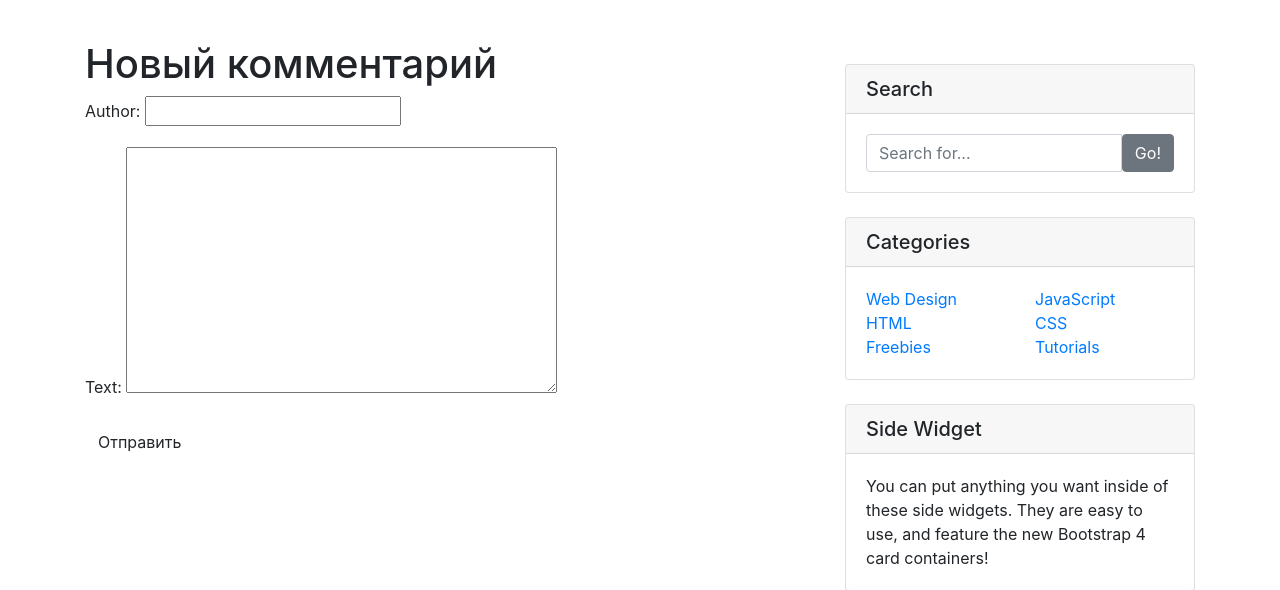
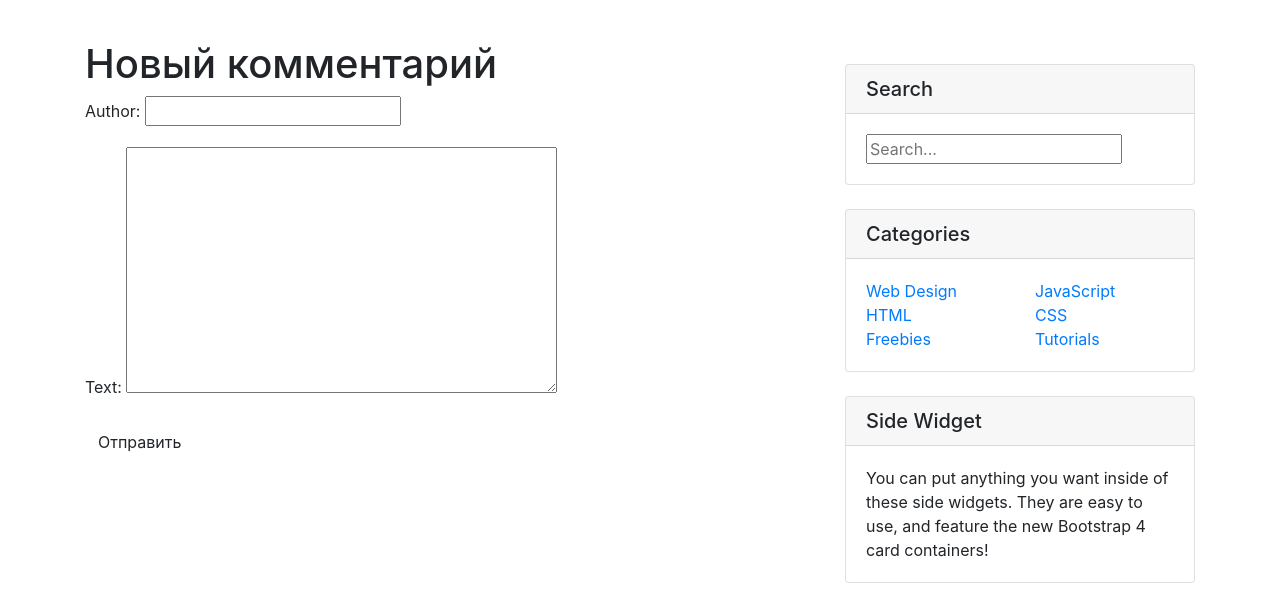
Before and after one commit to danyderden/blogez, a Django app: page /post/684e8754-d999-11e9-9a81-f018981d124b/comment/ in a window 1280 px wide. Shown: the part 56-646 px from the top of the page. Run offline with Django 3.2, Linux system fonts and the light colour scheme; data comes from the database, SQL or seed files in the repository; some libraries are stand-ins or nearby versions.

Commit message:
add search

```diff
--- a/app/admin.py
+++ b/app/admin.py
@@ -1,6 +1,5 @@
 from django.contrib import admin
-from app.models import Post
-from app.models import Tag, Comment
+from app.models import Tag, Comment, Post
 # Register your models here.
 
 admin.site.register(Post)
--- a/app/urls.py
+++ b/app/urls.py
@@ -2,6 +2,7 @@ from . import views
 from django.urls import path, include
 
 urlpatterns = [
+    path('search/', views.SearchResultsView.as_view(), name='search_results'),
     path('accounts/', include('django.contrib.auth.urls')),
     path('registration/', views.register, name='registration'),
     path('', views.PostList.as_view(), name='home'),
--- a/app/views.py
+++ b/app/views.py
@@ -1,6 +1,7 @@
+from django.db.models import Q
 from django.shortcuts import get_object_or_404, render, redirect
 from django.views import generic
-from django.contrib.auth.mixins import LoginRequiredMixin
+from django.views.generic import TemplateView, ListView
 
 from app.forms import CommentForm, UserForm
 from app.models import Post, Comment, Tag
@@ -67,3 +68,20 @@ def register(request):
     return render(request, 'registration/registration.html',
                   {'user_form': user_form,
                    'registered': registered})
+
+
+class SearchList(ListView):
+    model = Post
+    template_name = 'search_results.html'
+
+
+class SearchResultsView(ListView):
+    model = Post
+    template_name = 'search_results.html'
+
+    def get_queryset(self):
+        query = self.request.GET.get('q')
+        object_list = Post.objects.filter(
+            Q(tittle__icontains=query) | Q(description__icontains=query)
+        )
+        return object_list
--- a/templates/base.html
+++ b/templates/base.html
@@ -99,11 +99,9 @@
                 <h5 class="card-header">Search</h5>
                 <div class="card-body">
                     <div class="input-group">
-                        <input type="text" class="form-control"
-                               placeholder="Search for...">
-                        <span class="input-group-btn">
-                <button class="btn btn-secondary" type="button">Go!</button>
-              </span>
+                        <form action="{% url 'search_results' %}" method="get">
+                            <input name="q" type="text" placeholder="Search..."/>
+                        </form>
                     </div>
                 </div>
             </div>
```
